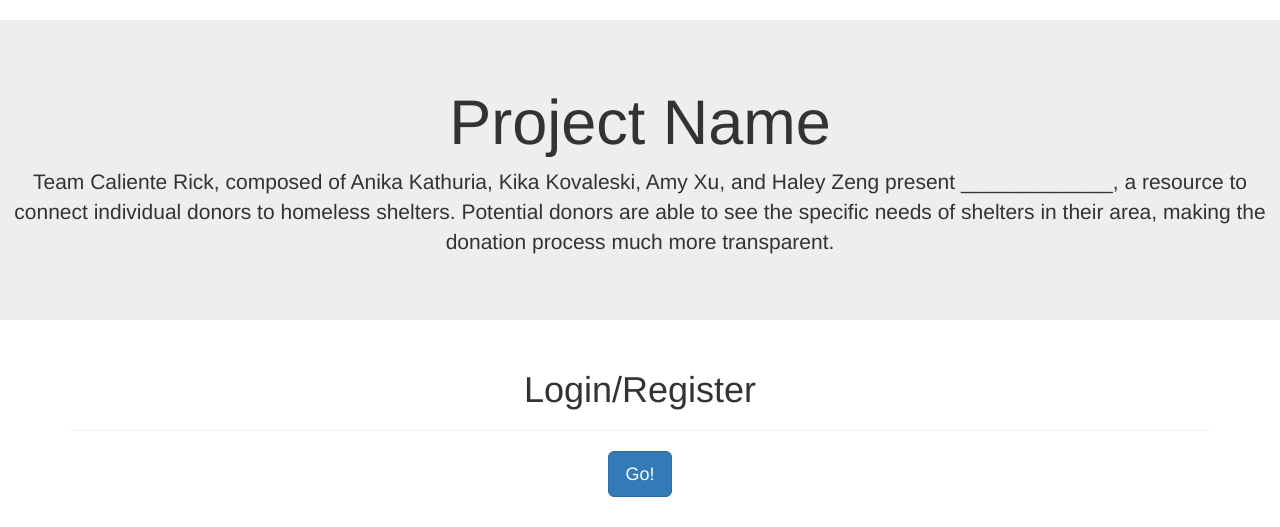
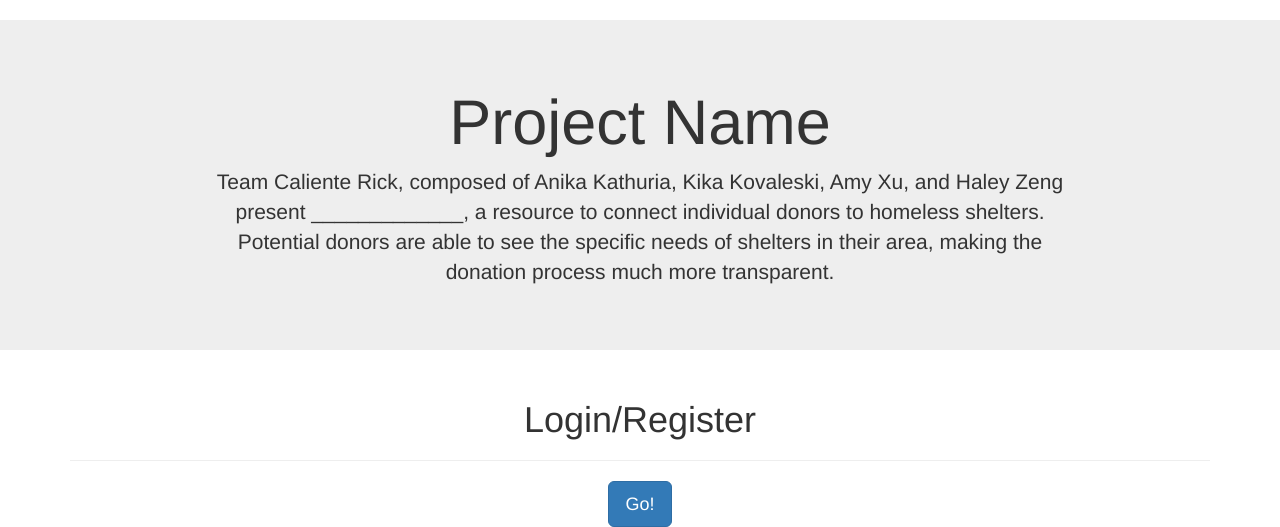
Before and after one commit to jieyuxu/caliente-rick, a Flask app: page / in a window 1280 px wide. Shown: the part 52-579 px from the top of the page. Run offline with Flask 2, Linux system fonts and the light colour scheme; some libraries are stand-ins or nearby versions.

Commit message:
Update home.html

```diff
--- a/templates/home.html
+++ b/templates/home.html
@@ -62,5 +62,12 @@ imgHolder{ position:absolute; top:100px; left:100px; text-align:left; }
 </div>
 
 </body>
+<style>
+  #description{
+    padding-left: 200px;
+    padding-right: 200px;
+  }
+</style>
+
 
 {% endblock %}
```
